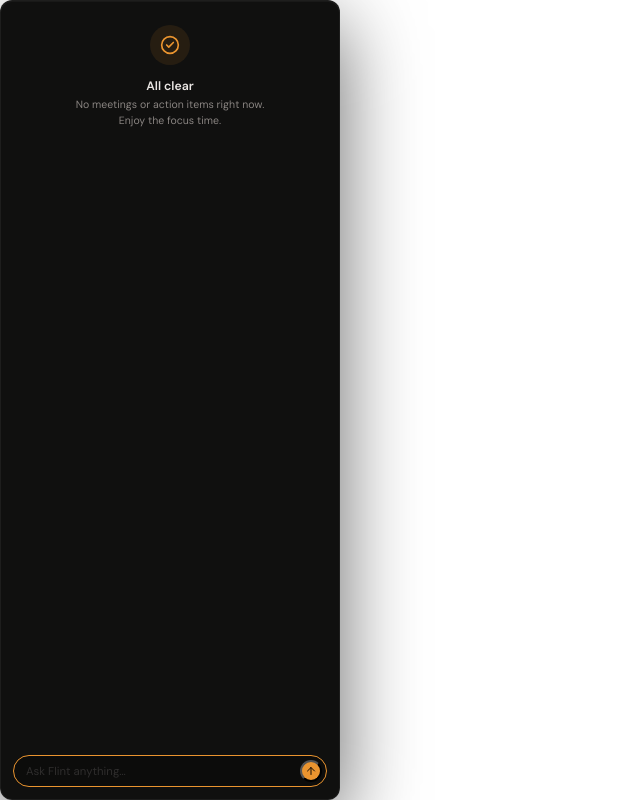
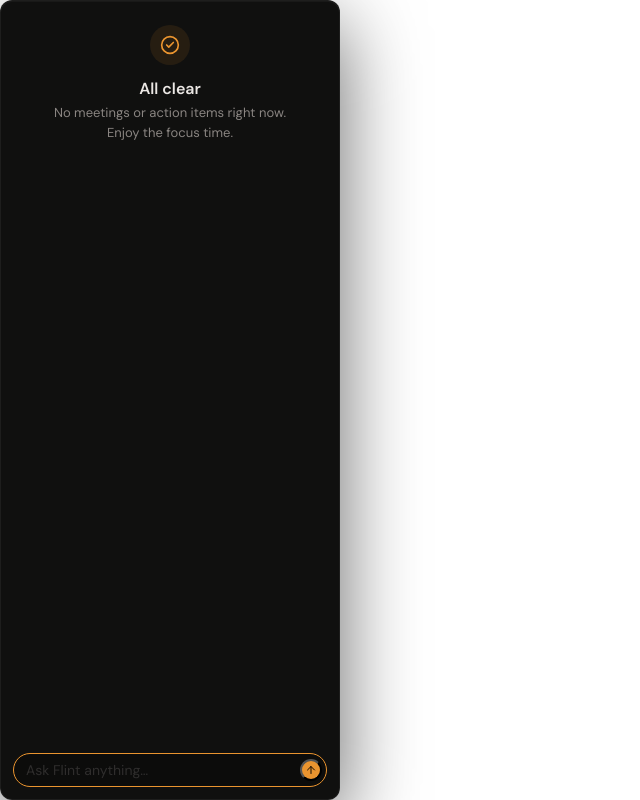
Before and after one commit to oribarilan/flint, a React (Vite) app in the folder src/renderer/: page / in a window 1280 px wide. Shown: the whole page, without its empty margins (0-640 px from the left). Built offline with nearby package versions, Linux system fonts and the light colour scheme.

Commit message:
fix: bump font size presets one step up and remove body font-size override

```diff
--- a/src/renderer/src/styles/global.css
+++ b/src/renderer/src/styles/global.css
@@ -20,13 +20,13 @@
 /* ── Design Tokens ─────────────────────────────────────────── */
 
 :root {
-  /* Font scale — rem-based, common px sizes only (10–24px) */
-  /* Default matches "medium" preset: 12 / 13 / 14 / 16 / 18 / 24 */
-  --font-xs: 0.75rem;
-  --font-sm: 0.8125rem;
-  --font-base: 0.875rem;
-  --font-md: 1rem;
-  --font-lg: 1.125rem;
+  /* Font scale — rem-based, whole-pixel sizes at 16px browser root */
+  /* Default matches "medium" preset: 13 / 14 / 16 / 18 / 20 / 24 */
+  --font-xs: 0.8125rem;
+  --font-sm: 0.875rem;
+  --font-base: 1rem;
+  --font-md: 1.125rem;
+  --font-lg: 1.25rem;
   --font-xl: 1.5rem;
 
   /* ── Colors (Flint Dark — default) ────────────── */
@@ -127,18 +127,8 @@
 
 /* ── Font size presets ─────────────────────────────────────── */
 
-/* Extra Small: 10 / 11 / 12 / 13 / 16 / 20 */
+/* Extra Small: 11 / 12 / 13 / 14 / 16 / 20 */
 html[data-font-size="extra-small"] {
-  --font-xs: 0.625rem;
-  --font-sm: 0.6875rem;
-  --font-base: 0.75rem;
-  --font-md: 0.8125rem;
-  --font-lg: 1rem;
-  --font-xl: 1.25rem;
-}
-
-/* Small: 11 / 12 / 13 / 14 / 16 / 20 */
-html[data-font-size="small"] {
   --font-xs: 0.6875rem;
   --font-sm: 0.75rem;
   --font-base: 0.8125rem;
@@ -147,8 +137,8 @@ html[data-font-size="small"] {
   --font-xl: 1.25rem;
 }
 
-/* Medium (DEFAULT): 12 / 13 / 14 / 16 / 18 / 24 */
-html[data-font-size="medium"] {
+/* Small: 12 / 13 / 14 / 16 / 18 / 24 */
+html[data-font-size="small"] {
   --font-xs: 0.75rem;
   --font-sm: 0.8125rem;
   --font-base: 0.875rem;
@@ -157,14 +147,24 @@ html[data-font-size="medium"] {
   --font-xl: 1.5rem;
 }
 
-/* Large: 13 / 14 / 16 / 18 / 20 / 24 */
-html[data-font-size="large"] {
+/* Medium (DEFAULT): 13 / 14 / 16 / 18 / 20 / 24 */
+html[data-font-size="medium"] {
   --font-xs: 0.8125rem;
   --font-sm: 0.875rem;
   --font-base: 1rem;
   --font-md: 1.125rem;
   --font-lg: 1.25rem;
   --font-xl: 1.5rem;
+}
+
+/* Large: 14 / 16 / 18 / 20 / 24 / 28 */
+html[data-font-size="large"] {
+  --font-xs: 0.875rem;
+  --font-sm: 1rem;
+  --font-base: 1.125rem;
+  --font-md: 1.25rem;
+  --font-lg: 1.5rem;
+  --font-xl: 1.75rem;
 }
 
 /* ── Flint Light ──────────────────────────────────────────── */
@@ -234,7 +234,6 @@ body {
   background: transparent;
   overflow: hidden;
   font-family: var(--font-sans);
-  font-size: var(--font-base);
   line-height: 1.5;
   color: var(--text-primary);
   -webkit-font-smoothing: antialiased;
```
